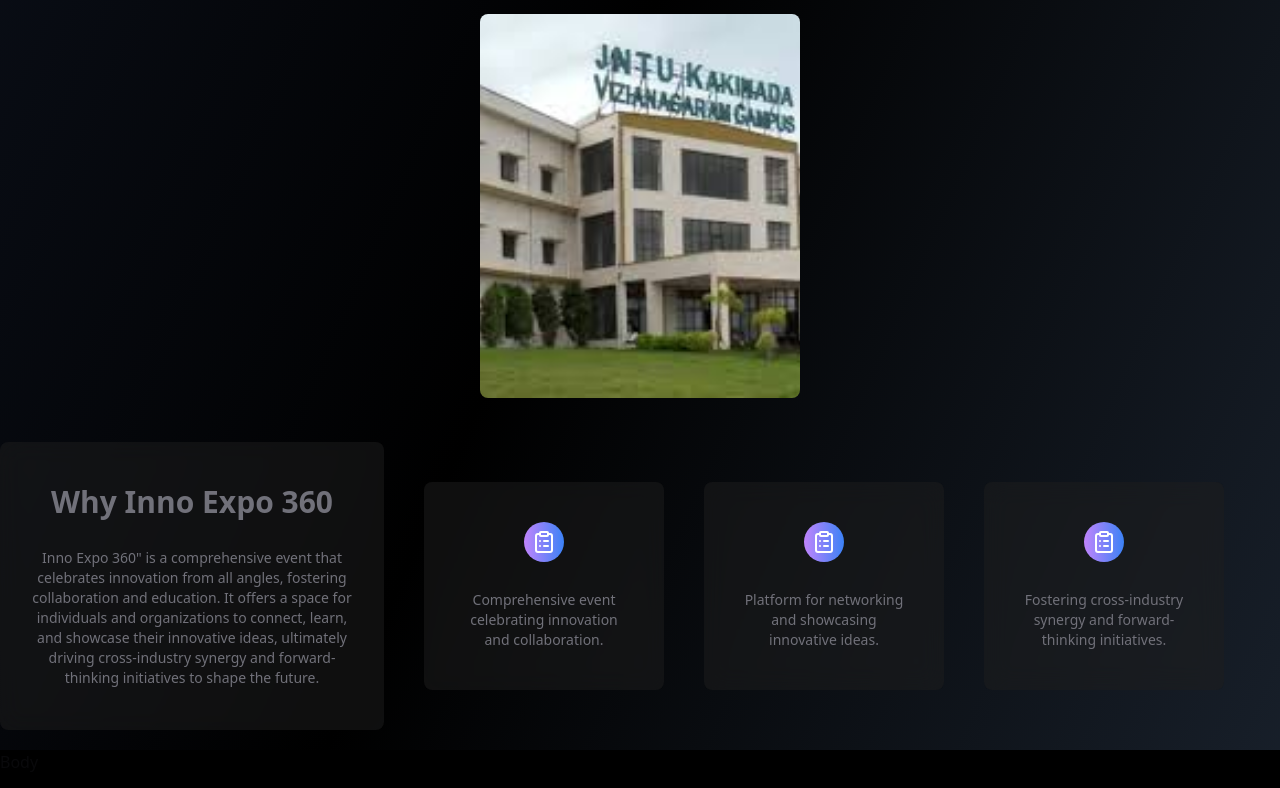
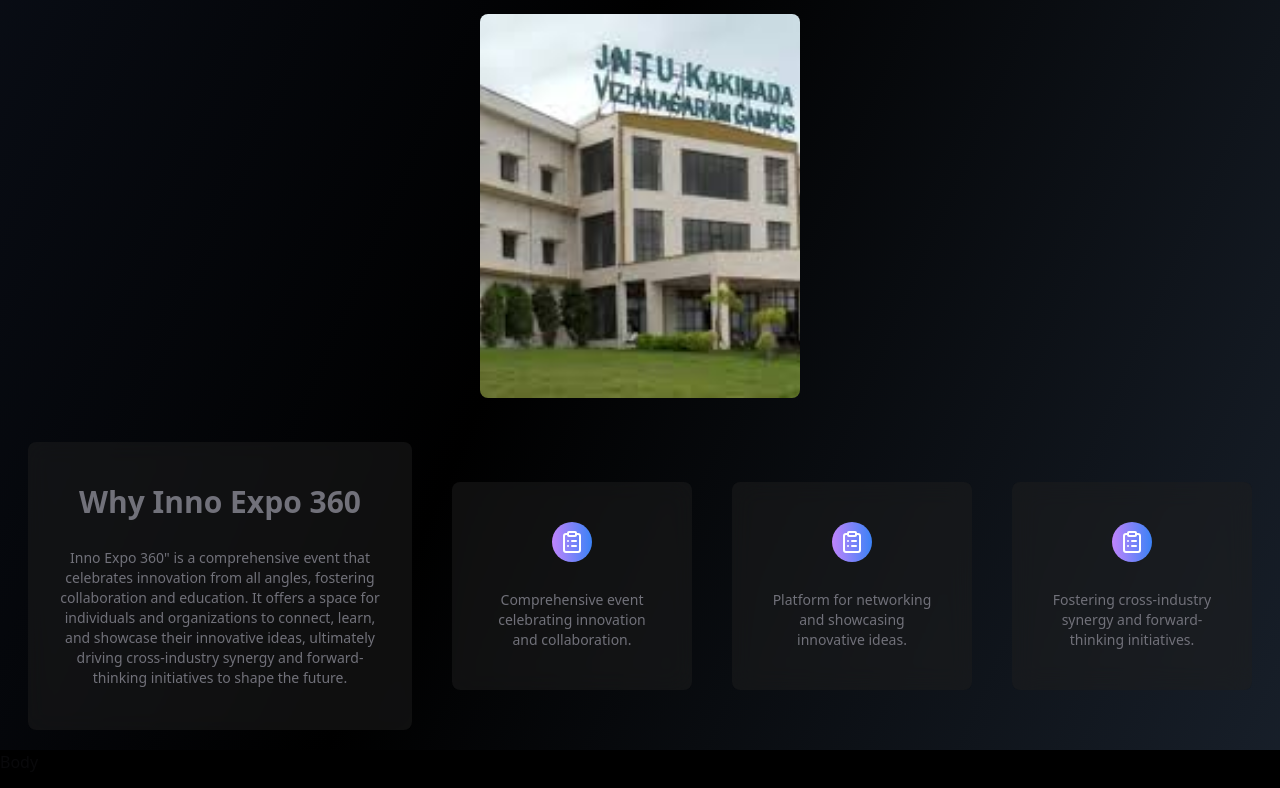
Before and after one commit to Leela-Avinash/Avishka, a React (Vite) app: page / in a window 1280 px wide. Shown: the part 1409-2197 px from the top of the page. Built offline with nearby package versions, Linux system fonts and the light colour scheme.

Commit message:
add whyUs?

```diff
--- a/src/components/About.jsx
+++ b/src/components/About.jsx
@@ -8,7 +8,7 @@ const About = () => {
             <h1 className="bg-clip-text text-transparent bg-gradient-to-r from-purple-400 to-blue-500 text-4xl md:text-5xl lg:text-6xl font-bold tracking-tight">
                 Learn More About Us
             </h1>
-            <div className="flex justify-around flex-col md:flex-row items-center w-full flex-wrap gap-6 md:gap-4">
+            <div className="flex justify-evenly flex-col md:flex-row items-center w-full flex-wrap gap-6 md:gap-4">
                 {[
                     {
                         Image: ClgImage,
--- a/src/components/WhyUs.jsx
+++ b/src/components/WhyUs.jsx
@@ -38,9 +38,9 @@ const WhyUs = () => {
     ];
 
     return (
-        <div className="flex flex-col lg:flex-row items-center gap-10 my-5">
+        <div className="flex justify-center md:items-start lg:items-center flex-col md:flex-row items-center gap-10 my-5 mx-5 ">
             <div
-                className="lg:sticky lg:top-0 w-full md:w-96 h-72 perspective"
+                className="md:sticky md:top-20 w-full md:w-96 h-72 perspective"
                 id="left"
             >
                 <div
@@ -78,7 +78,7 @@ const WhyUs = () => {
                 </div>
             </div>
             <div
-                className="flex flex-col md:flex-row md:flex-wrap justify-center items-center gap-10 w-full md:w-auto"
+                className="flex flex-col lg:flex-row md:flex-wrap justify-center items-center gap-10 w-full md:w-auto"
                 id="right"
             >
                 {cards.map((card, i) => {
```
